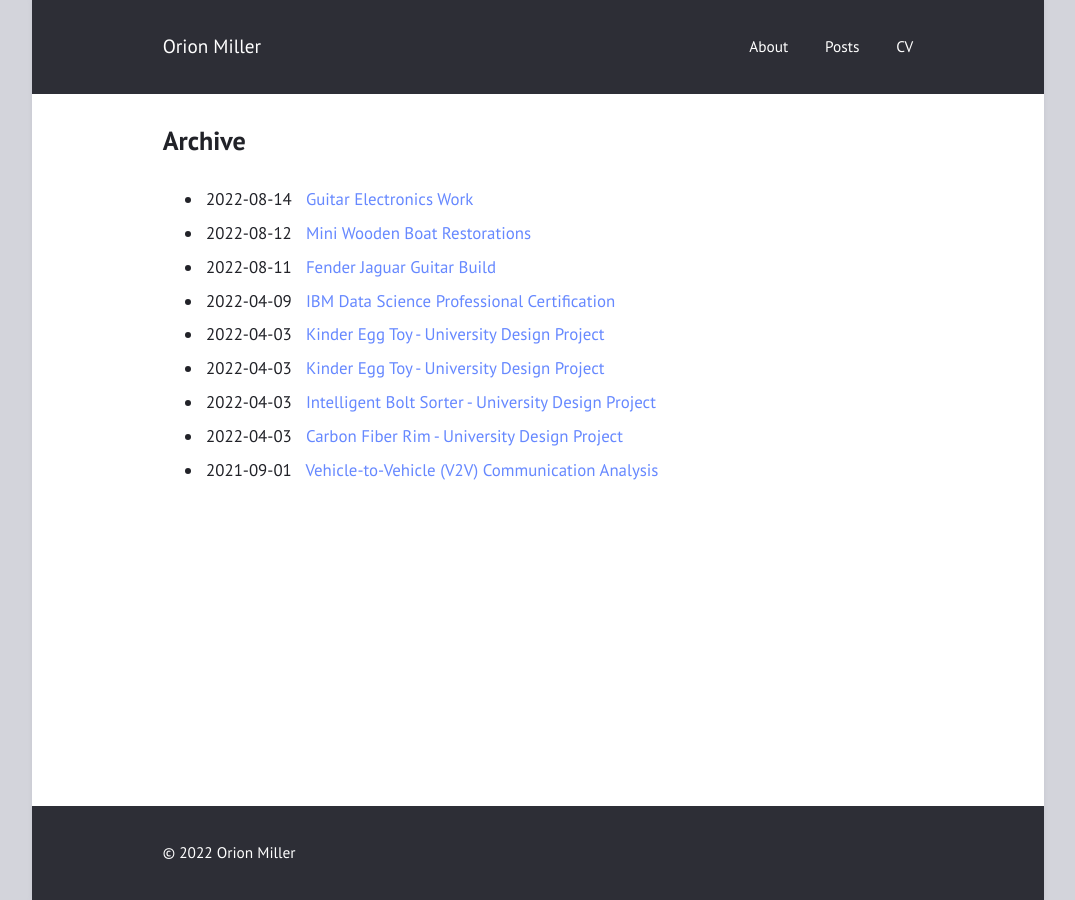
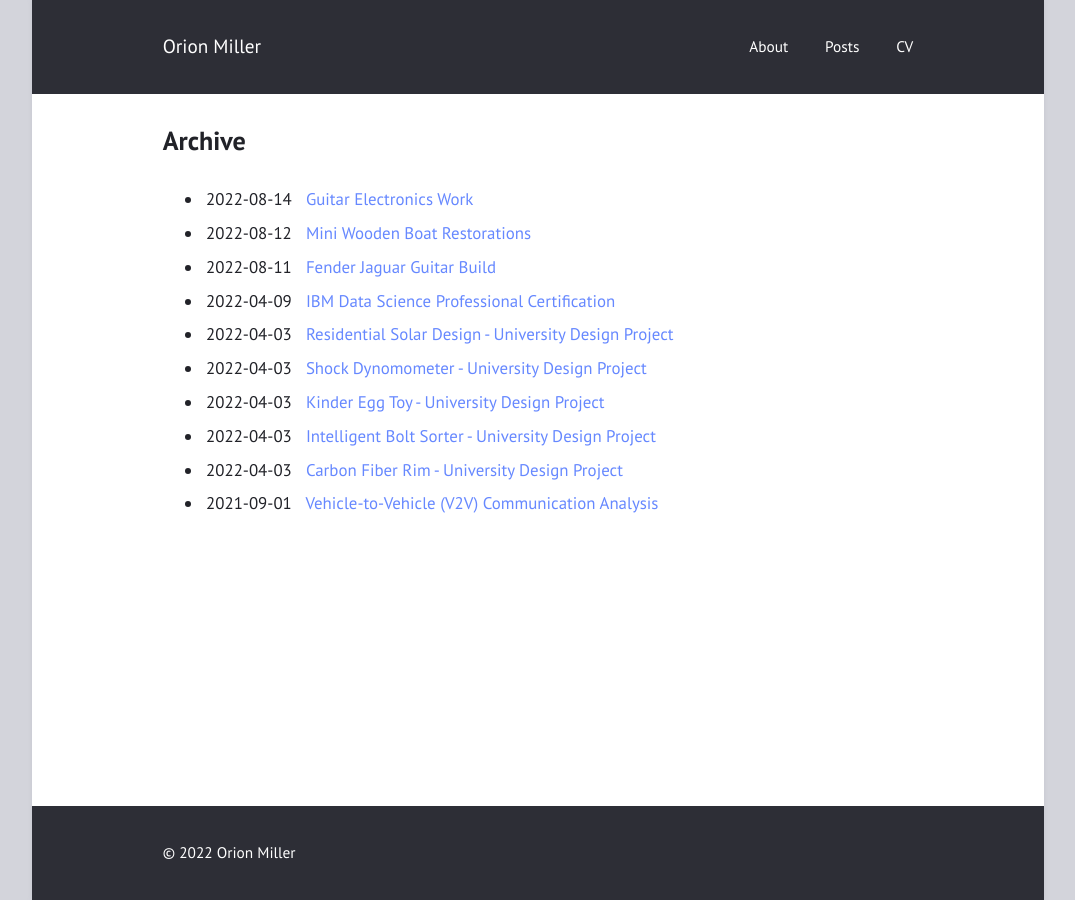
Before and after one commit to orion-miller/orion-miller.github.io, a Jekyll site: the page built from archive.html, in a window 1280 px wide. Shown: the whole page, without its empty margins (102-1177 px from the left). Built offline with Jekyll 4.4.1, drawn with Linux system fonts in a browser that asks for light colours.

Commit message:
shock dynomometer post

```diff
--- a/_posts/2022-04-03-design-project-solar-design.md
+++ b/_posts/2022-04-03-design-project-solar-design.md
@@ -1,5 +1,5 @@
 ---
-title:  "Kinder Egg Toy - University Design Project"
+title:  "Residential Solar Design - University Design Project"
 mathjax: true
 layout: post
 categories: media
```
Also changed, not shown: _posts/2022-04-03-design-project-shock-dynomometer.md (added, +26 -0 lines), 1 other file.
